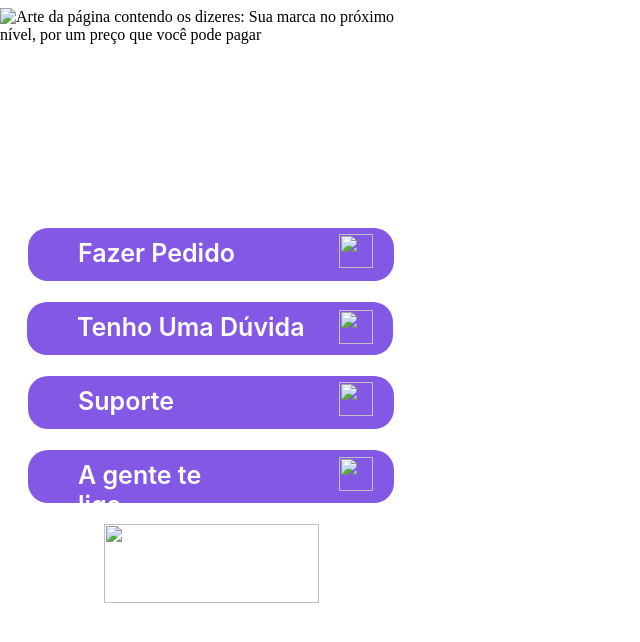
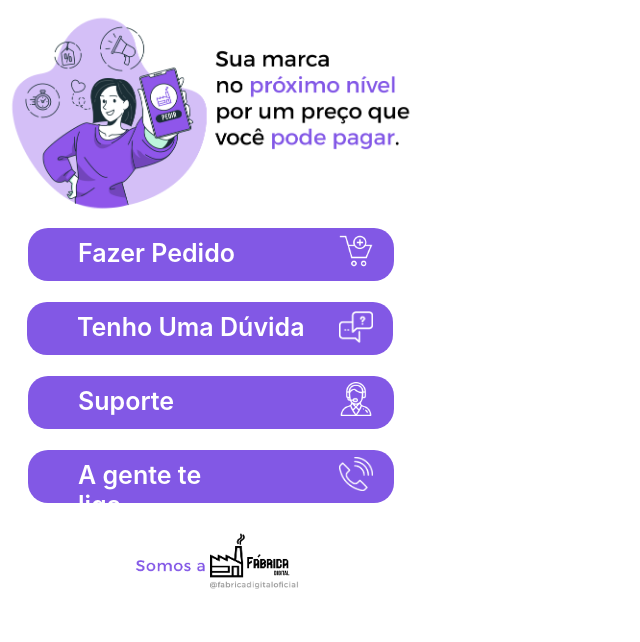
Before and after one commit to valteralvees/linktreelike, a plain HTML site: page index.html in a window 1280 px wide. Shown: the whole page, without its empty margins (0-640 px from the left). Drawn offline with Linux system fonts and the light colour scheme.

Commit message:
source das imagens mudado
source mudado para dentro da jusrisdição monitorada pelo git

```diff
--- a/index.html
+++ b/index.html
@@ -3,45 +3,45 @@
 <head>
     <meta charset="UTF-8">
     <meta name="viewport" content="width=device-width, initial-scale=1.0">
-    <link rel="shortcut icon" href="../favicon.ico" type="image/x-icon">
+    <link rel="shortcut icon" href="/imagens/favicon.ico" type="image/x-icon">
     <link rel="stylesheet" href="style.css">
     <title>Fábrica Digital</title>
 </head>
 <body>
     <header id="topo">
         <header>
-            <img id="topo" src="../artefinalpng.png" alt="Arte da página contendo os dizeres: Sua marca no próximo nível, por um preço que você pode pagar">
+            <img id="topo" src="/imagens/artefinalpng.png" alt="Arte da página contendo os dizeres: Sua marca no próximo nível, por um preço que você pode pagar">
         </header>
 
                 <div id="item1">
                     <a id="link1" href="https://wa.me/message/5YT37IOZJYTGN1">
                         <p id="t1">Fazer Pedido</p>
-                        <img id="img1" src="../shopping-cartbranco.png" alt="">
+                        <img id="img1" src="/imagens/shopping-cartbranco.png" alt="">
                     </a>
                 </div>
 
                 <div id="item2">
                     <a id="link2" href="https://api.whatsapp.com/send?phone=5581991592948&text=Ol%C3%A1!%20Tenho%20uma%20d%C3%BAvida...%20">
                         <p id="t2">Tenho Uma Dúvida</p>
-                        <img id="img2" src="../discuss-issuebranco.png" alt="">
+                        <img id="img2" src="/imagens/discuss-issuebranco.png" alt="">
                     </a>
                 </div>
 
                 <div id="item3">
                     <a id="link3" href="https://api.whatsapp.com/send?phone=5581991592948&text=Ol%C3%A1!%20Preciso%20de%20ajuda%20com%20um%20pedido...%20">
                         <p id="t3">Suporte</p>
-                        <img id="img3" src="../supportbranco.png" alt="">
+                        <img id="img3" src="/imagens/supportbranco.png" alt="">
                     </a>
                 </div>
 
                 <div id="item4">
                     <a id="link4" href="https://api.whatsapp.com/send?phone=5581991592948&text=Ol%C3%A1!%20Voc%C3%AAs%20podem%20me%20ligar?%20Gostaria%20de%20saber%20mais!">
                         <p id="t4">A gente te liga</p>
-                        <img id="img4" src="../phonebranco.png" alt="">
+                        <img id="img4" src="/imagens/phonebranco.png" alt="">
                     </a>
                 </div>
     </header>
-<img id="rodape" src="../rodapefinalpng.png" alt="">
+<img id="rodape" src="/imagens/rodapefinalpng.png" alt="">
 
 </body>
 </html>
```
Also changed, not shown: imagens/arte.jpeg (added), imagens/artefinal.jpeg (added), imagens/artefinalpng.png (added), imagens/artelinktreelike.jpg (added), imagens/artelinktreelike.png (added), imagens/discuss-issuebranco.png (added), imagens/favicon.ico (added), imagens/phonebranco.png (added), imagens/rodapefinalpng.png (added), imagens/shopping-cartbranco.png (added), imagens/supportbranco.png (added).
